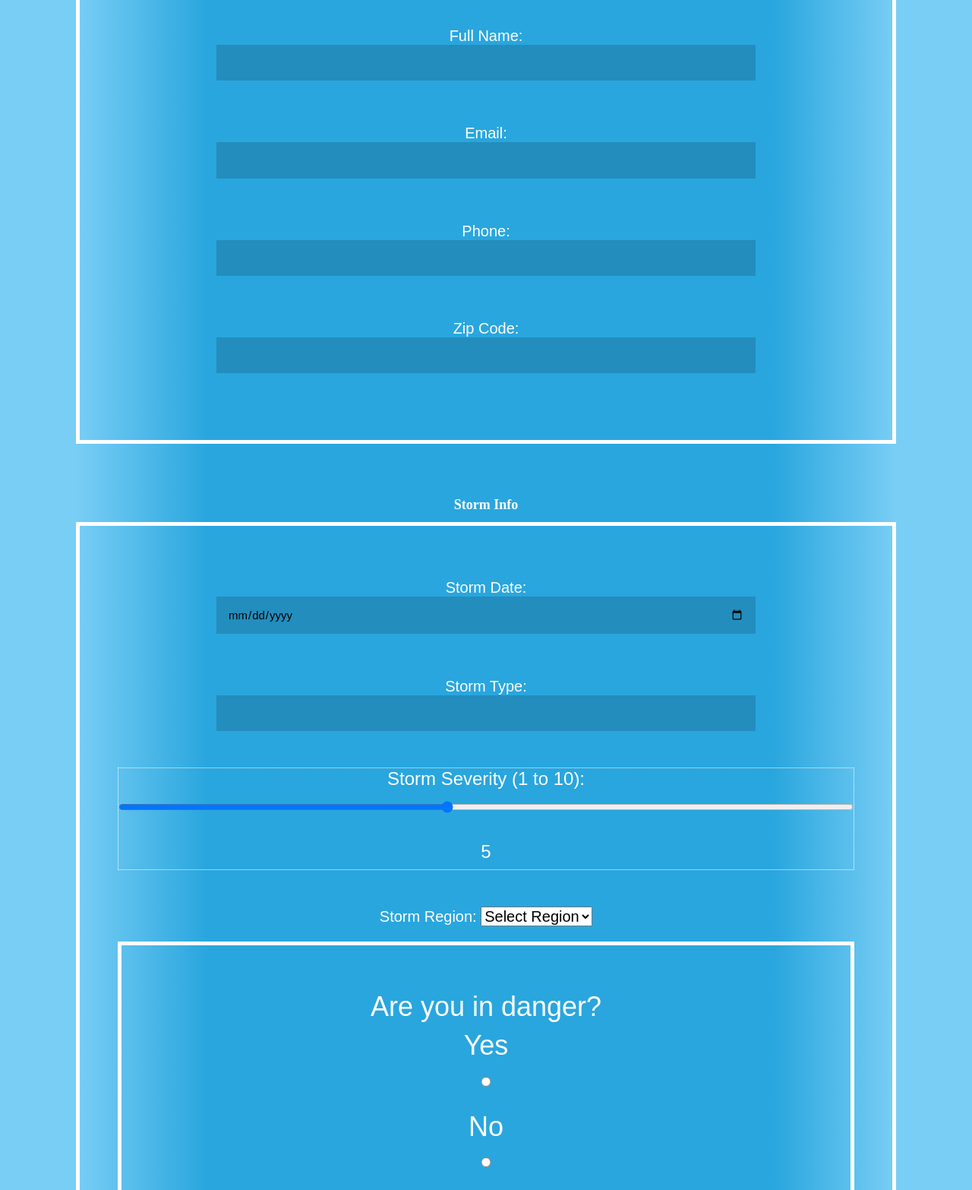
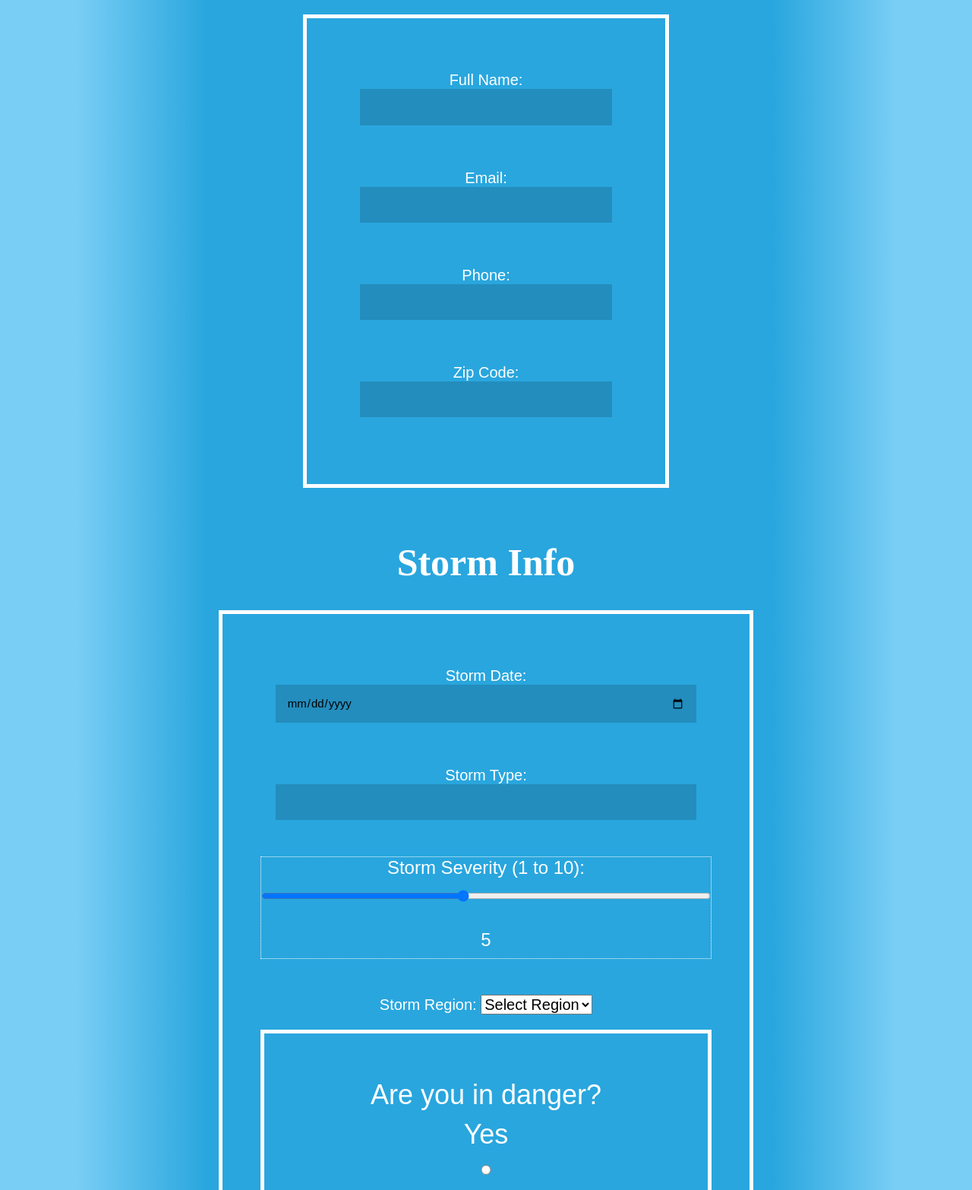
Before and after one commit to blackanddan/blackanddan.github.io, a plain HTML site: page CIT230/lesson8/stormcenter.html in a window 1280 px wide. Shown: the part 285-1851 px from the top of the page at 76% size. Drawn offline with Linux system fonts and the light colour scheme; a script that the page names is missing.

Commit message:
initial commit

```diff
--- a/CIT230/lesson8/scripts/range.js
+++ b/CIT230/lesson8/scripts/range.js
@@ -1,3 +1,3 @@
 function adjustRating(rating) {
-    document.getElementById("ratingvalue").innerHTML = rating;
+    document.getElementById("ratingvalue").innerHTML = "Rating:" + rating;
 }
--- a/CIT230/lesson8/stormcenter.html
+++ b/CIT230/lesson8/stormcenter.html
@@ -28,7 +28,7 @@
     <nav>
         <ul class="navigation responsive">
             <li><a href="#" onclick="toggleMenu()">&#9776; Menu</a></li>
-            <li><a href="#">Home</a></li>
+            <li><a href="/index.html">Home</a></li>
             <li><a href="./preston-8.html">Preston</a></li>
             <li><a href="#">Soda Springs</a></li>
             <li><a href="#">Fish Haven</a></li>
--- a/CIT230/lesson8/styles/small.css
+++ b/CIT230/lesson8/styles/small.css
@@ -80,7 +80,7 @@ form div{
   margin-top: 10px;
 }
 label{
-  min-width: 100px;
+ max-width: 100px;
 }
 
 #map {
@@ -99,18 +99,21 @@ label{
 .personalInfo{
   padding: 50px;
   border: solid 5px white;
-
+  max-width: 750px;
+  margin: 0 auto;
 }
 .stormInfo{
 
   padding: 50px;
   border: solid 5px white;
-
+  max-width: 750px;
+  margin: 0 auto;
 }
 .commentInfo{
 
   padding: 50px;
   border: solid 5px white;
+  max-width: 750px;
 }
 .form-example{
   max-width: 750px;
@@ -121,6 +124,7 @@ label{
 form h1{
   margin-top: 50px;
   padding-top: 20px;
+  font-size: 50px;
 }
 #margin{
   padding-bottom:50px;
```
